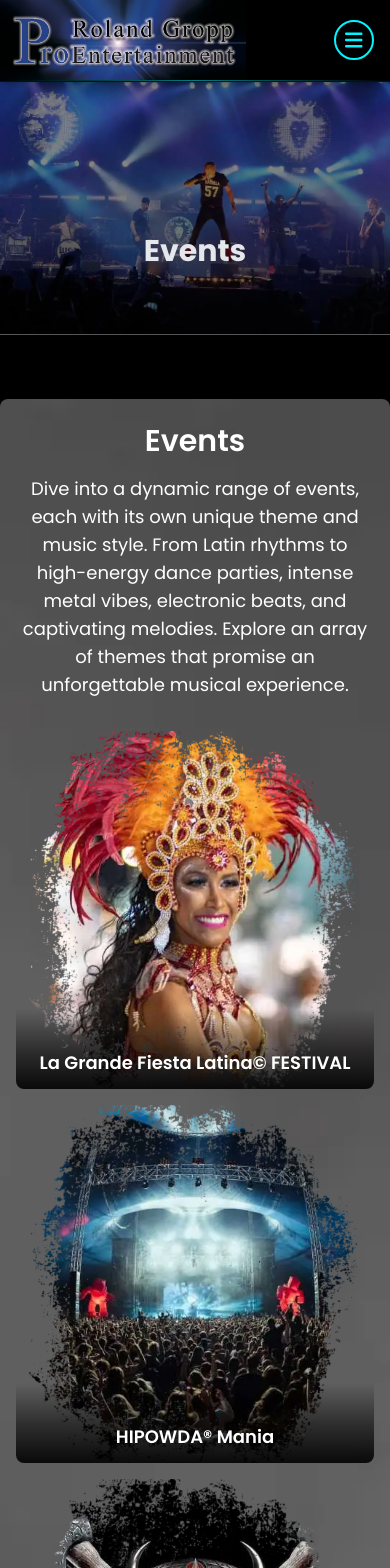
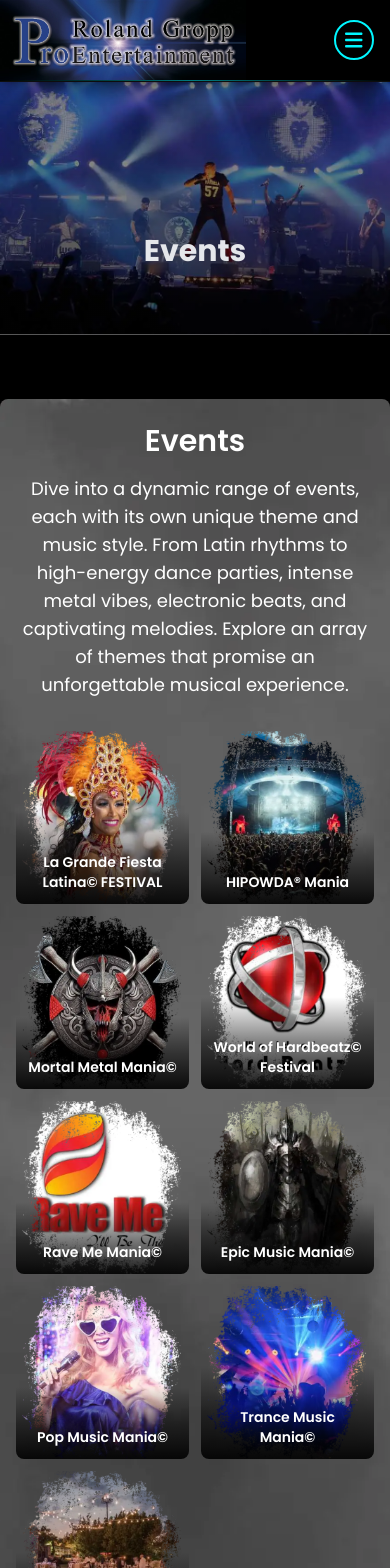
Before and after one commit to waqas550/creativefactor, a Next.js app: page /en/events in a window 390 px wide. Shown: the top 1568 px of the page. Built offline with nearby package versions, Linux system fonts and the light colour scheme.

Commit message:
Refine responsive gallery sizing

```diff
--- a/components/sections/EventSection.tsx
+++ b/components/sections/EventSection.tsx
@@ -58,14 +58,14 @@
       </div>
       <div className="desktop-card-overlay absolute inset-0 flex items-center justify-center opacity-0 transition-opacity">
         <div className="absolute inset-0 bg-gradient-to-b from-transparent to-black opacity-70"></div>
-        <p className="text-white text-2xl font-semibold text-center z-10">
+        <p className="text-white text-base sm:text-2xl font-semibold text-center z-10">
           {title}
         </p>
       </div>
       {/* Always-visible caption on touch devices (no hover available) */}
       <div className="touch-caption absolute inset-x-0 bottom-0 z-10">
         <div className="bg-gradient-to-t from-black/90 via-black/50 to-transparent px-3 pb-3 pt-10 text-center">
-          <p className="text-white text-lg font-semibold">{title}</p>
+          <p className="text-white text-sm sm:text-lg font-semibold">{title}</p>
         </div>
       </div>
       <style jsx>{`
@@ -152,7 +152,7 @@
             <h2 className="text-3xl text-white font-semibold mb-4">{t('title')}</h2>
             <p className="text-white text-lg mb-8">{renderRichText('des')}</p>
 
-            <div className="grid grid-cols-1 gap-4 md:grid-cols-2 lg:grid-cols-3 w-full">
+            <div className="grid grid-cols-2 gap-3 md:grid-cols-2 lg:grid-cols-3 w-full">
               {eventsList.map((event) => (
                 <EventCard
                   key={event.id}
--- a/components/sections/ServiceGallery.tsx
+++ b/components/sections/ServiceGallery.tsx
@@ -175,7 +175,7 @@
             <h2 className="text-3xl text-white font-semibold mb-4">{t('title')}</h2>
             <p className="text-white text-lg mb-8">{renderRichText('des')}</p>
 
-            <div className="grid grid-cols-1 gap-4 md:grid-cols-2 lg:grid-cols-4">
+            <div className="grid grid-cols-1 gap-4 md:grid-cols-2 lg:grid-cols-3">
               {servicesList.map((service) => (
                 <ServiceCard
                   key={service.id}
```
